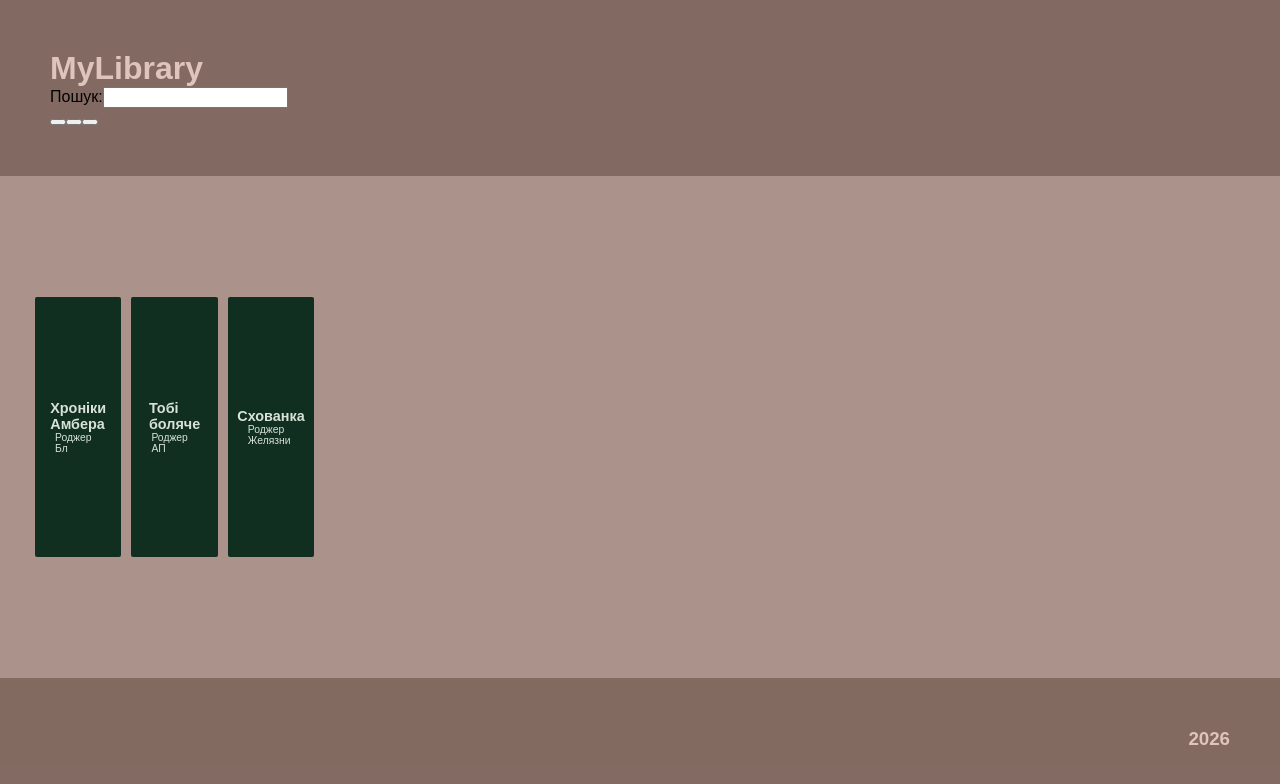
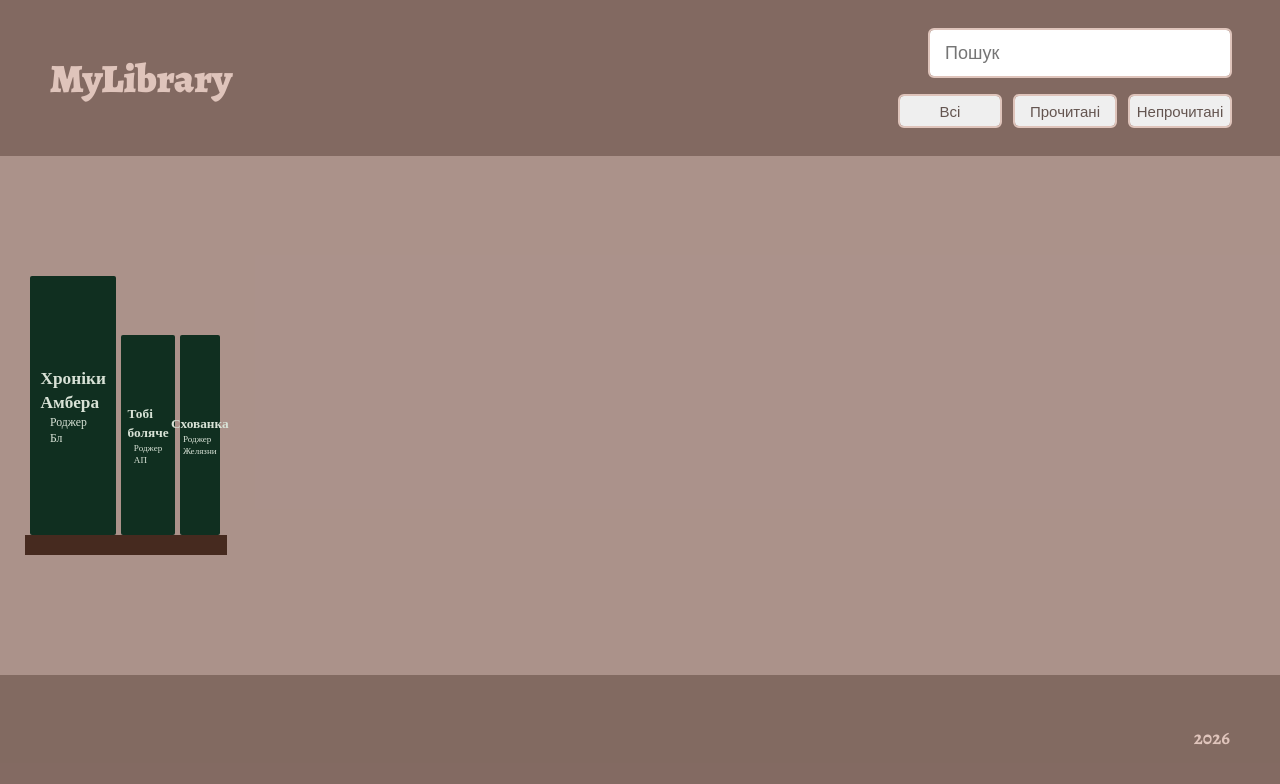
Before and after one commit to AnnaofAmber/MyLibrary, a React (Create React App) app in the folder my-app/: page / in a window 1280 px wide. Shown: the top 784 px of the page. Built offline with nearby package versions, Linux system fonts and the light colour scheme.

Commit message:
adding styles for bookshelf

```diff
--- a/my-app/src/components/BookFilter/BookFilter.jsx
+++ b/my-app/src/components/BookFilter/BookFilter.jsx
@@ -1,4 +1,4 @@
-import css from './BookFilter.module.scss';
+import scss from './BookFilter.module.scss';
 
 import { useDispatch, useSelector } from 'react-redux';
 import { filterBooks } from '../../redux/filterBooksSlice';
@@ -22,24 +22,24 @@ export const BookFilter = () => {
   }
 
   return (
-<div>
-      <div className={css.filter}>
-      <label className={css.label} htmlFor="search">
-        Пошук:
+<div className={scss.container}>
+      <div className={scss.filter}>
+      <label className={scss.label} htmlFor="search">
       </label>
       <input
-        className={css.input}
+        className={scss.input}
         id="search"
         name="filter"
         value={name}
         type="text"
         onChange={handleFilterChange}
+        placeholder='Пошук'
       />
     </div>
-    <div>
-      <button id='all' onClick={handleFilterChangeIsRead}></button>
-      <button id='read' onClick={handleFilterChangeIsRead}></button>
-      <button id='not' onClick={handleFilterChangeIsRead}></button>
+    <div className={scss.btnContaier}>
+      <button className={scss.btn} id='all' onClick={handleFilterChangeIsRead}>Всі</button>
+      <button className={scss.btn} id='read' onClick={handleFilterChangeIsRead}>Прочитані</button>
+      <button className={scss.btn} id='not' onClick={handleFilterChangeIsRead}>Непрочитані</button>
 
       {/* <label for="all">Всі</label>
       <input id='all' type="checkbox" onChange={handleFilterChangeIsRead}/>
--- a/my-app/src/components/BookFilter/BookFilter.module.scss
+++ b/my-app/src/components/BookFilter/BookFilter.module.scss
@@ -0,0 +1,48 @@
+.container{
+    display: flex;
+    flex-direction: column;
+    align-items: end;
+   justify-content: space-between;
+}
+
+.filter{
+
+}
+
+// .label{
+
+//  color: rgb(223, 196, 187);
+//  font-weight:700;
+// }
+
+.input{
+  width: 300px;
+  height: 46px;
+  border: none;
+  outline: 2px solid rgb(223, 196, 187);
+  border-radius: 4px;
+
+  font-size: 18px;
+  color: #363062;
+
+  padding: 10px 15px;
+}
+.btnContaier{
+display: flex;
+margin-top: 20px;
+}
+
+.btn{
+display: block;
+width: 100px;
+height: 30px;
+font-weight:400;
+border-radius: 4px;
+outline: 2px solid rgb(223, 196, 187);
+border: none;
+font-size: 15px;
+color: rgb(100, 85, 80);
+}
+.btn:not(:first-child){
+margin-left: 15px;
+}
--- a/my-app/src/components/BookItem/BookItem.jsx
+++ b/my-app/src/components/BookItem/BookItem.jsx
@@ -8,27 +8,20 @@ export const BookItem = ({ id, name, author, year, genre, cover, image, showModa
 //   const onDelete = () => dispatch(deleteBook(id));
 const width = Number(pages)/10
 let height = width*3
-if (height<100){
+if (height<200){
     height = 200
 }
-const fontSizeTitle = height/18
+const fontSizeTitle = height/15
 
-const fontSize = height/25
+const fontSize = height/22
 
   return (
-    <li className={scss.bookItem} style={{width:`${width}px`, height:`${height}px`, backgroundColor:`${color}`, color:`${textColor}`, }}  onClick={() => showModalImage(image, name, author, year, genre)}>
-        {/* <div className={scss.bookSpine}> */}
+    <li className={scss.bookItem}   onClick={() => showModalImage(image, name, author, year, genre)}>
+        <div className={scss.bookSpine} style={{width:`${width}px`, height:`${height}px`, backgroundColor:`${color}`, color:`${textColor}`, }}>
         <h2 className={scss.name} style={{fontSize:`${fontSizeTitle}px`}}>{name}</h2>
         <p className={scss.author} style={{fontSize:`${fontSize}px`}}>{author}</p>
-        {/* </div> */}
-      {/* <img
-        className={scss.img}
-        src={require(`../../covers/${cover}`)}
-        alt="adss"
-        onClick={() => showModalImage(image, name, author, year, genre)}
-      />
-      <h2>Назва:{name}</h2>
-      <p>Автор:{author}</p> */}
+        </div>
+        <div className={scss.shelf}></div>
     </li>
   );
 };
--- a/my-app/src/components/BookItem/BookItem.module.scss
+++ b/my-app/src/components/BookItem/BookItem.module.scss
@@ -3,34 +3,36 @@
     flex-direction: column;
     justify-content: center;
     align-items: center;
-    padding: 20px;
-    width: 50px;
-    height: 200px;
-    margin-left: 5px;
-    margin-right: 5px;
-  background-color: aliceblue;
-  text-orientation: sideways-right;
-  writing-mode:sideways-lr;
-  border-radius: 2px;
+
 
 }
 
-// .img{
-//   display: block;
-//   max-width: 100%;
-//   height: auto;
-// }
+.bookSpine{
+  display: flex;
+    flex-direction: column;
+    justify-content: center;
+    align-items: center;
+      text-orientation: sideways-right;
+  writing-mode:sideways-lr;
+  padding: 20px;
+    width: 50px;
+    height: 200px;
+    margin-right: 5px;
+  background-color: aliceblue;
+  border-radius: 2px;
+}
 
-.bookSpine{
+
+
+
+.shelf{
+  background-color: rgb(70, 42, 31);
+  height: 20px;
+  width: 110%;
 
 }
 
-// .name{
-//   font-size: 10px;
-// }
+.shelf:first-child{
 
-// .author{
-//   font-size: 10px;
-
-
-// }
+  border-radius: 8%;
+}
--- a/my-app/src/components/Layout/Layout.module.scss
+++ b/my-app/src/components/Layout/Layout.module.scss
@@ -14,12 +14,18 @@ background-color: rgba(93, 45, 30, 0.517);
 
 .header{
     background-color: rgba(50, 24, 16, 0.336);
-    padding: 50px;
+    padding: 30px 50px;
+    display: flex;
+    justify-content: space-between;
+    align-items: center;
 
 
 }
 
 .headerTitle{
+
+    font-size: 40px;
+    font-weight: 900;
     color: rgb(223, 196, 187);
 
 }
--- a/my-app/src/index.module.scss
+++ b/my-app/src/index.module.scss
@@ -1,34 +1,7 @@
 @import-normalize; /* bring in normalize.css styles */
-@import url('https://fonts.googleapis.com/css2?family=Exo+2:wght@200;400;700;900&family=Roboto+Condensed:wght@400;700&display=swap');
+@import url('https://fonts.googleapis.com/css2?family=Alegreya:ital,wght@0,400..900;1,400..900&display=swap');
 
 
-:root{
- /* Primary */
-
-  --bright-blue: hsl(220, 98%, 61%);
-  /* --check-background: linear-gradient hsl(192, 100%, 67%), hsl(280, 87%, 65%); */
-
-  /* ### Neutral
-
-  ### Light Theme */
-
-  --very-light-gray: #FAFAFA;
-  --very-light-grayish-blue: #E4E5F1;
-  --light-grayish-blue: #D2D3DB;
-  --dark-grayish-blue: #9394A5;
-  --very-dark-grayish-blue: #484B6A;
-
-  /* ### Dark Theme */
-
-  --very-dark-blue: #161722;
-  --very-dark-desaturated-blue: #25273C;
-  --light-grayish-blue: #CACDE8;
-  --light-grayish-blue-hover: #E4E5F1;
-  --dark-grayish-blue: #777A92;
-  --very-dark-grayish-blue: #4D5066;
-  --very-dark-grayish-blue: #393A4C
-
-}
 *{
   margin: 0;
   box-sizing: border-box;
@@ -39,7 +12,11 @@
 
 body {
   margin: 0;
-  font-family: 'Josefin Sans', sans-serif;
+
+font-family: "Alegreya", serif;
+  font-optical-sizing: auto;
+  font-weight: weight;
+  font-style: normal;
   -webkit-font-smoothing: antialiased;
   -moz-osx-font-smoothing: grayscale;
 
--- a/my-app/src/redux/booksSlice.js
+++ b/my-app/src/redux/booksSlice.js
@@ -3,11 +3,11 @@ import { createSlice } from '@reduxjs/toolkit';
 
 const initialState = {
   books: [
-    { id: nanoid(), name: 'Хроніки Амбера', author: 'Роджер Бл', year:'', genre:'фентезі, дарк', publisher:'', cover: 'хронікиАмбера.jpg', pages:'864', color:'#102f20', textColor:'#d8e2d6', read:true, series:'', volumes:'',  },
+    { id: nanoid(), name: 'Хроніки Амбера', author: 'Роджер Бл', year:'', genre:'фентезі, дарк', publisher:'', cover: 'хронікиАмбера.jpg', pages:'864', color:'#102f20', textColor:'#d8e2d6', read:true, series:'', volumes:'', rating:'', description:'' },
 
 
-    { id: nanoid(), name: 'Тобі боляче', author: 'Роджер АП', year:'', genre:'трилер', publisher:'', cover: 'хронікиАмбера.jpg', pages:'864', color:'#102f20', textColor:'#d8e2d6', read:true },
-        { id: nanoid(), name: 'Схованка', author: 'Роджер Желязни', year:'', genre:'дарк роман', publisher:'', cover: 'хронікиАмбера.jpg', pages:'864', color:'#102f20', textColor:'#d8e2d6', read:false },
+    { id: nanoid(), name: 'Тобі боляче', author: 'Роджер АП', year:'', genre:'трилер', publisher:'', cover: 'хронікиАмбера.jpg', pages:'534', color:'#102f20', textColor:'#d8e2d6', read:true },
+        { id: nanoid(), name: 'Схованка', author: 'Роджер Желязни', year:'', genre:'дарк роман', publisher:'', cover: 'хронікиАмбера.jpg', pages:'285', color:'#102f20', textColor:'#d8e2d6', read:false },
   ],
 };
 const bookSlice = createSlice({
```
Also changed, not shown: my-app/src/components/BookList/BookList.module.scss (line endings or trailing spaces).
